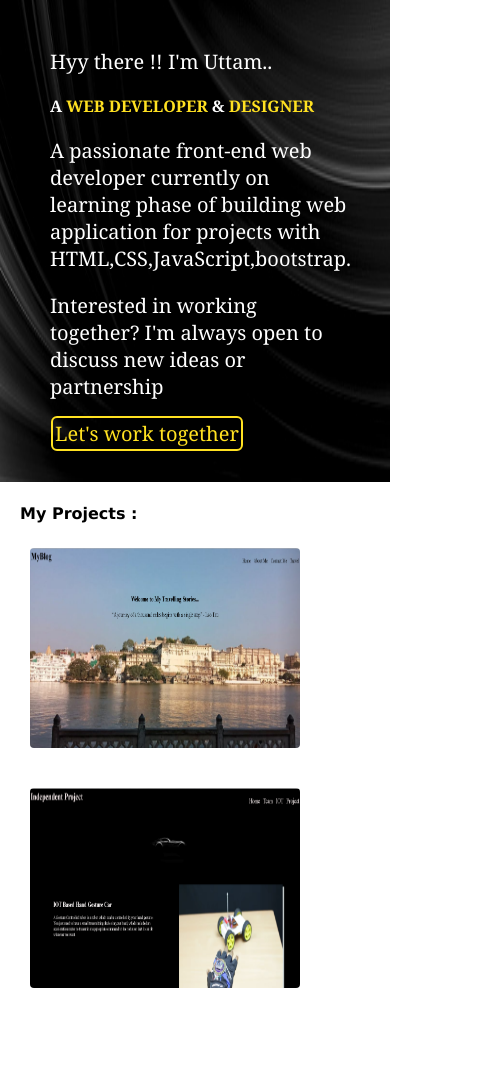
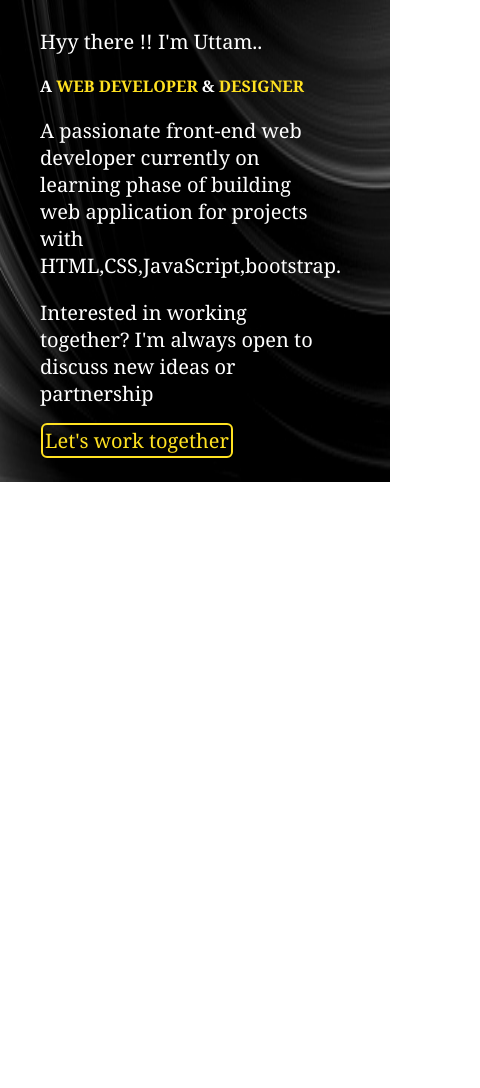
Before and after one commit to UttamAdha96/My-Portfolio, a plain HTML site: page index.html in a window 390 px wide. Shown: the part 362-1450 px from the top of the page, 480 px wide, since content can reach past the window. After the commit the page ends 844 px from the top, so only its background shows below. Drawn offline with Linux system fonts and the light colour scheme.

Commit message:
Update style.css

```diff
--- a/style.css
+++ b/style.css
@@ -1,5 +1,3 @@
-
-/*Main*/
 body{
     width: 100%;
     margin: 0%;
@@ -11,7 +9,6 @@ body{
 .header{
     display: flex;
 }
-
 #myBtn{
     position: fixed;
     bottom: 20px;
@@ -23,7 +20,6 @@ body{
     cursor: pointer;
     border-radius: 8px;
 }
-
 /*navbar*/
 .left{
     color: rgb(255, 225, 33);
@@ -41,7 +37,6 @@ body{
     margin-top: 50px;
     color:black;
 }
-
 .navbar{
     display: flex;
     flex-direction: row;
@@ -64,13 +59,6 @@ body{
     text-decoration:underline rgb(255, 225, 33);
     padding: 10px;
 }
-.right{
-    position:absolute;
-    top: 50px;
-    right: 45px;
-    font-size: 16px;
-}
-
 /*button*/
 .btn{
     color:rgb(255, 225, 33);
@@ -101,7 +89,7 @@ body{
     font-size: x-large;
     font-family: cursive;
     position:absolute;
-    top: 200px;
+    top: 170px;
     left: 100px;
 }
 .logo{
@@ -109,7 +97,7 @@ body{
     height: 480px;
     position: absolute;
     right: 200px;
-    top: 160px;
+    top: 150px;
 }
 .logo .insta{
     position:absolute;
@@ -126,8 +114,6 @@ body{
     top:440px;
     left:250px;
 }
-
-
 /*container 2 = About*/
 .container2{
     background-color: rgb(30 30 30);
@@ -161,9 +147,7 @@ body{
     bottom: 40px;
     left:240px;
 }
-
 /*Projects*/
-
 .container3{
     width: 100vw;
     height: 700px;
@@ -176,7 +160,6 @@ body{
     left: 200px;
     font-family: 'Lucida Sans', 'Lucida Sans Regular', 'Lucida Grande', 'Lucida Sans Unicode', Geneva, Verdana, sans-serif;
 }
-
 .projectcard{
     height: 250px;
     width: 400px;
@@ -184,35 +167,29 @@ body{
     display: grid;
     place-items:center;
     grid-template-areas: "main";
-
     overflow: hidden;
     cursor: pointer;
     text-decoration: none;
 }
-
 .projectcard > *{
     grid-area: main;
 }
-
 .projectcard > .projectimage{
     width: 400px;
     height: 200px;
 
     transition:transfrom 400ms, filter 400ms;
 }
-
 .projectcard > .projecttext{
     opacity: 0;
     color: rgb(255, 255, 255);
     font-size: 1.3em;
     transition: opacity 400ms, transform 400ms;
 }
-
 .projectcard:is(:hover,:focus) > .projectimage{
     transform: scale(1,1);
     filter: brightness(0.3);
 }
-
 .projectcard:is(:hover,:focus) > .projecttext{
     transform: scale(1,2);
     opacity: 1;
@@ -222,17 +199,13 @@ body{
     top: 200px;
     left: 180px;
 }
-
 .card2{
     position:absolute;
     top: 200px;
     left: 590px;
 }
 
-
-
 /*responsive */
-
 @media only screen and (min-width: 1000px) and (max-width:1300px) {
     .left{
         position:absolute;
@@ -240,7 +213,6 @@ body{
         font-size: 30px;
         margin: top 0;
     }
-
     .mid{
         position:absolute;
         right: 20px;
@@ -291,7 +263,6 @@ body{
     .container h2{
         font-size: medium;
     }
-
     /*button*/
     .btn{
         border-radius: 5px;
@@ -308,7 +279,6 @@ body{
         position: absolute;
         top: 561px;
     }
-
     .container2 .aboutdetail{
         width: 700px;
     }
@@ -320,11 +290,7 @@ body{
     .container3{
         top: 1761px;
     }
-
-
-
 }
-
 @media only screen and (min-width: 690px) and (max-width:1000px) {
     /*Home*/
     .left{
@@ -333,7 +299,6 @@ body{
         font-size: 22px;
         margin: top 0;
     }
-
     .mid{
         position:absolute;
         right: 20px;
@@ -349,8 +314,6 @@ body{
         right: 35px;
         font-size: 12px;
     }
-
-
     .container{
         width: 100vw;
         display: flex;
@@ -401,7 +364,6 @@ body{
     .container h2{
         font-size: medium;
     }
-
     /*button*/
     .btn{
         border-radius: 5px;
@@ -452,7 +414,6 @@ body{
         bottom: 40px;
         left:60px;
     }
-
     .container3{
         position: absolute;
         top: 1621px;
@@ -468,16 +429,12 @@ body{
         left: 180px;
     }
 }
-
-
-
 /*Phone*/
-
 @media only screen and (max-width: 690px) {
 /*Home*/
 body{
     height: 100vh;
-    width: 100%;
+    width: 100vw;
     margin: 0%;
     overflow-x:hidden;
 }
@@ -489,22 +446,22 @@ body{
         display: none;
     }
     .container{
-        width: 100vw;
-        height: 785px;
+        width: 100%;
+        height: 100vh;
         display: flex;
         flex-direction: row-reverse;
     }
     .text{
-        width: 300px;
+        width: 280px;
         height: 100px;
         font-size: 20px;
         font-family:Georgia, 'Times New Roman', Times, serif;
         position:absolute;
-        top: 390px;
-        left: 50px;
+        top: 370px;
+        left: 40px;
     }
     .logo{
-        width: 400px;
+        width: 200px;
         height: 400px;
         position:absolute;
         left: 80px;
@@ -542,7 +499,6 @@ body{
     #contactinphone{
         display: none;
     }
-
     .btn{
         border-radius: 6px;
         margin: 1px;
@@ -553,52 +509,10 @@ body{
         margin: 1px;
         padding: 2px;
     }
-
-/*about*/
-
     .container2{
         display: none;
-    }/*
-    /*project*/
-
+    }
     .container3{
-        height: 600px;
-        top: 850px;
+        display: none;
     }
-    .container3 h1{
-        position: absolute;
-        top: 5px;
-        left: 20px;
-        font-size: medium;
-    }
-    .projectcard{
-        height: 200px;
-        width: 270px;
-    }
-    .projectcard > .projectimage{
-        width: 270px;
-        height: 200px;
-    }
-    .projectcard > .projecttext{
-        font-size: 1em;
-    }
-    .card1{
-        position: absolute;
-        top: 60px;
-        left: 30px;
-    }
-    .card2{
-        position:absolute;
-        top: 300px;
-        left: 30px;
-    }
-
-    #myBtn{
-        width: 10px;
-        height: 10px;
-        position: fixed;
-        bottom: 40px;
-        right: 40px ;
-    }
-
 }
```
